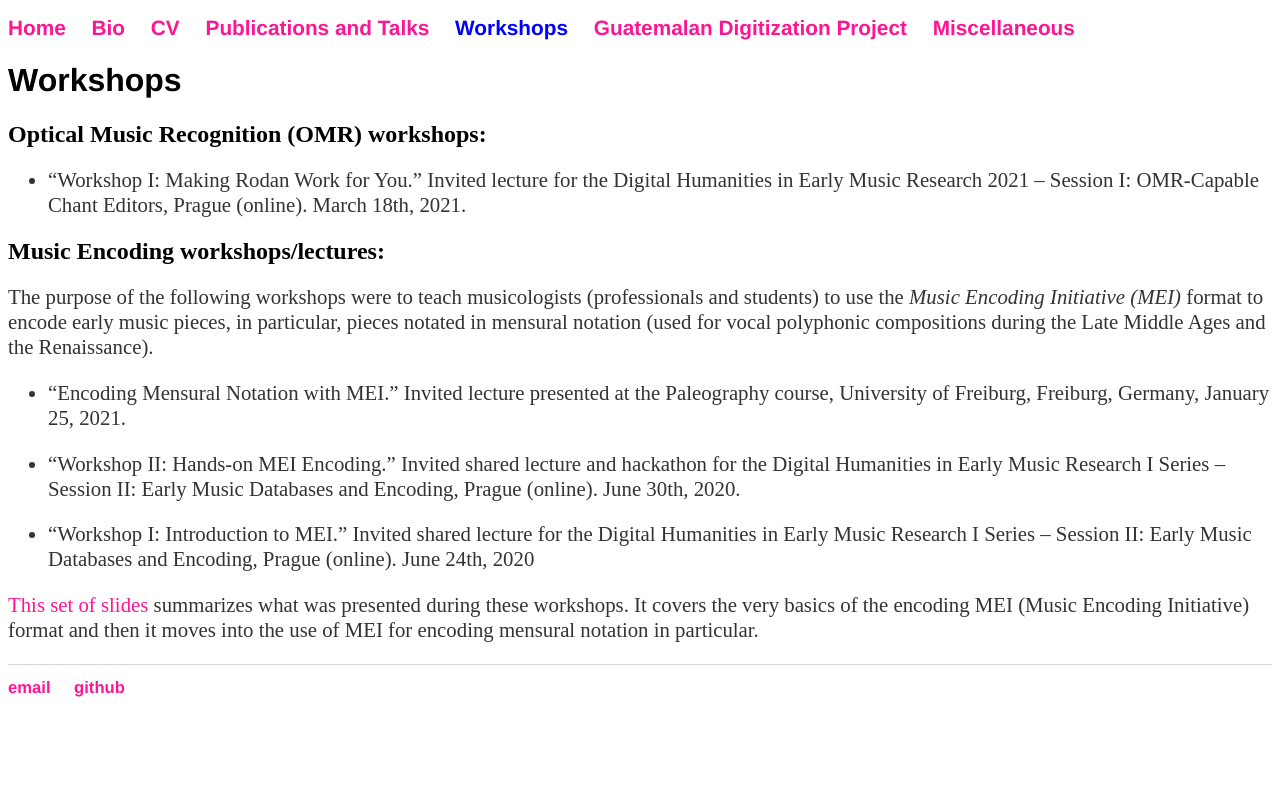
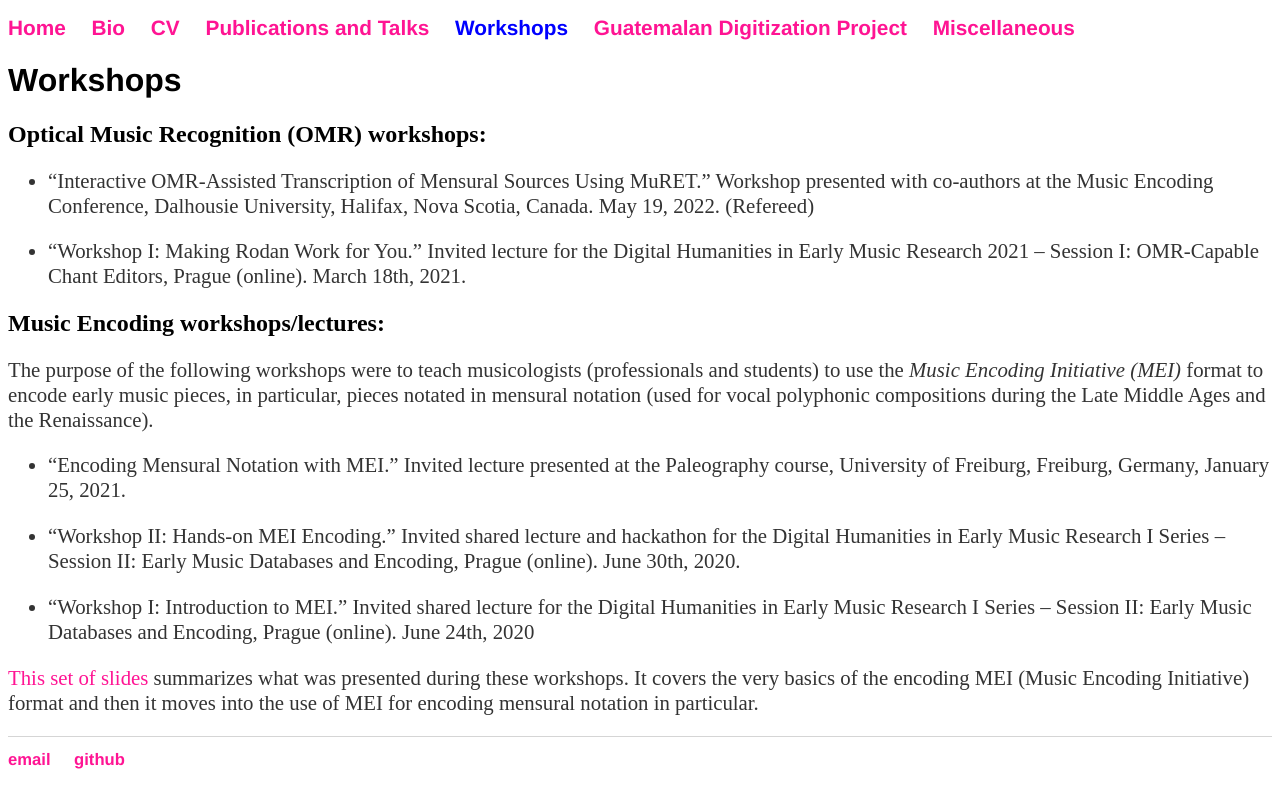
Before and after one commit to martha-thomae/martha-thomae.github.io, a Jekyll site: the page built from workshops/index.md, in a window 1280 px wide. Shown: the top 808 px of the page. Built offline with Jekyll 4.4.1, drawn with Linux system fonts in a browser that asks for light colours.

Commit message:
Add new OMR workshop (MuRET).

```diff
--- a/_data/workshopsOMR.yaml
+++ b/_data/workshopsOMR.yaml
@@ -1,2 +1,4 @@
+- name: “Interactive OMR-Assisted Transcription of Mensural Sources Using MuRET.” Workshop presented with co-authors at the Music Encoding Conference, Dalhousie University, Halifax, Nova Scotia, Canada. May 19, 2022. (Refereed)
+  link: /
 - name: '“Workshop I: Making Rodan Work for You.” Invited lecture for the Digital Humanities in Early Music Research 2021 – Session I: OMR-Capable Chant Editors, Prague (online). March 18th, 2021.'
   link: /
```
